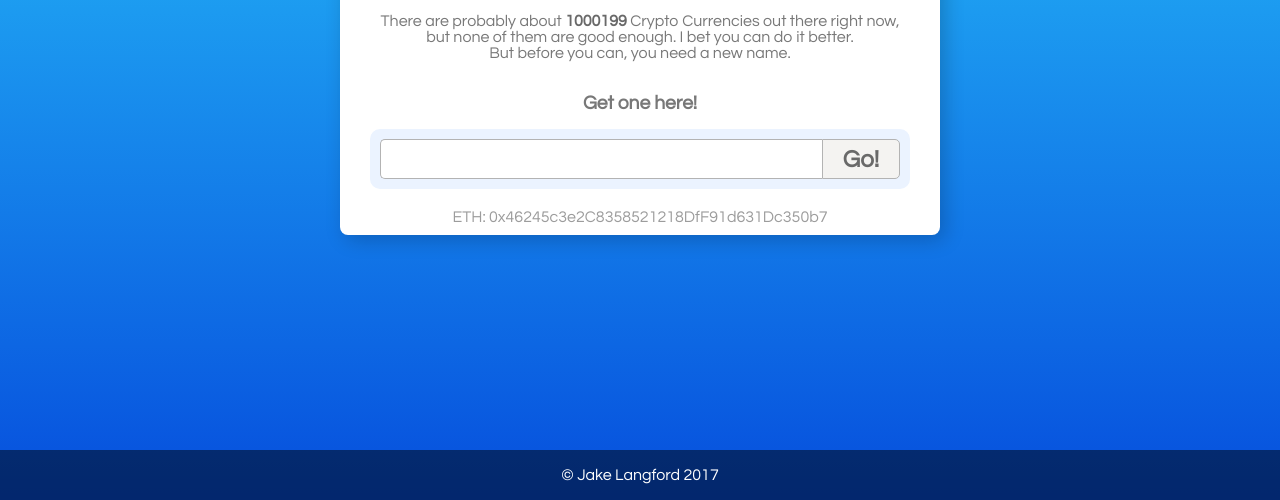
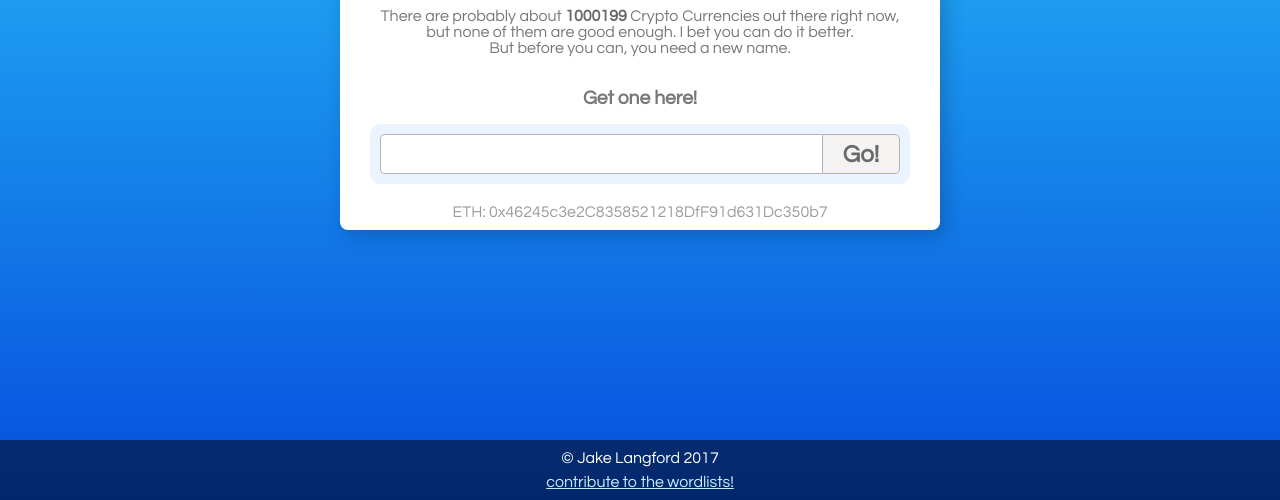
Before and after one commit to JakeHL/CRYPTONAMEGEN, a plain HTML site: page index.html in a window 1280 px wide. Shown: the part 300-800 px from the top of the page. Drawn offline with Linux system fonts and the light colour scheme.

Commit message:
fixes bug where prefixes wouldn't show on their own

```diff
--- a/index.html
+++ b/index.html
@@ -35,6 +35,7 @@
 
             <div id="footer">
                <div>&copy; Jake Langford <span id="footerYear"></span></div>
+               <a href="http://github.com/jakehl/CRYPTONAMEGEN">Contribute to the wordlists!</a>
             </div>
 
             <script src="./wordGen.js"></script>
--- a/style.css
+++ b/style.css
@@ -106,13 +106,20 @@
 
             #footer {
                 color: #FFF;
-                height: 50px;
+                height: auto;
                 background: rgba(0, 0, 0, 0.5);
                 padding: 10px;
                 display: flex;
                 flex-direction: column;
                 justify-content: center;
                 text-align: center;
+            }
+
+            #footer a, #footer a:visited, #footer a:active {
+                margin-top: 8px;
+                color: #c3f2ff;
+                text-decoration: underline;
+                text-transform: lowercase;
             }
 
             .bold {
--- a/wordGen.js
+++ b/wordGen.js
@@ -33,7 +33,7 @@ getList('wordlist.txt', function(x) { wordList = x });
      do {
         var showSuffix = (Math.random() > 0.5);
         var showPrefix = (Math.random() > 0.5);
-     } while(!showSuffix || !showSuffix);
+     } while(!showPrefix && !showSuffix);
 
      if(showPrefix)
      {
```
